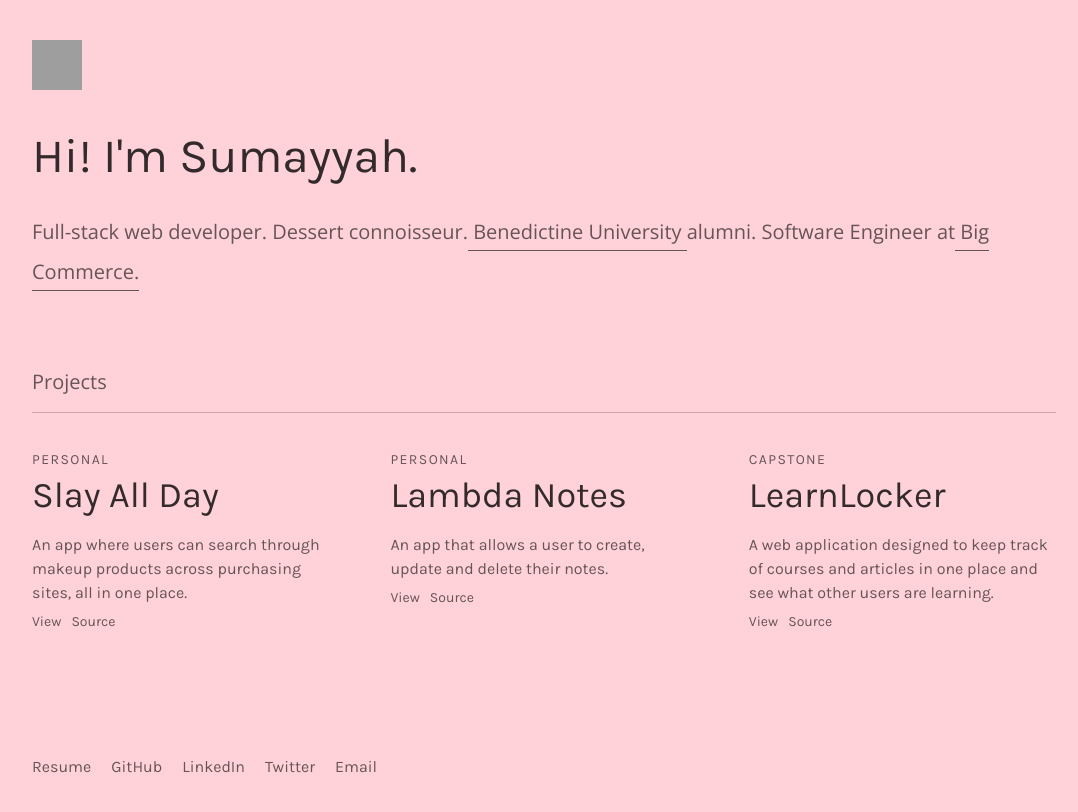
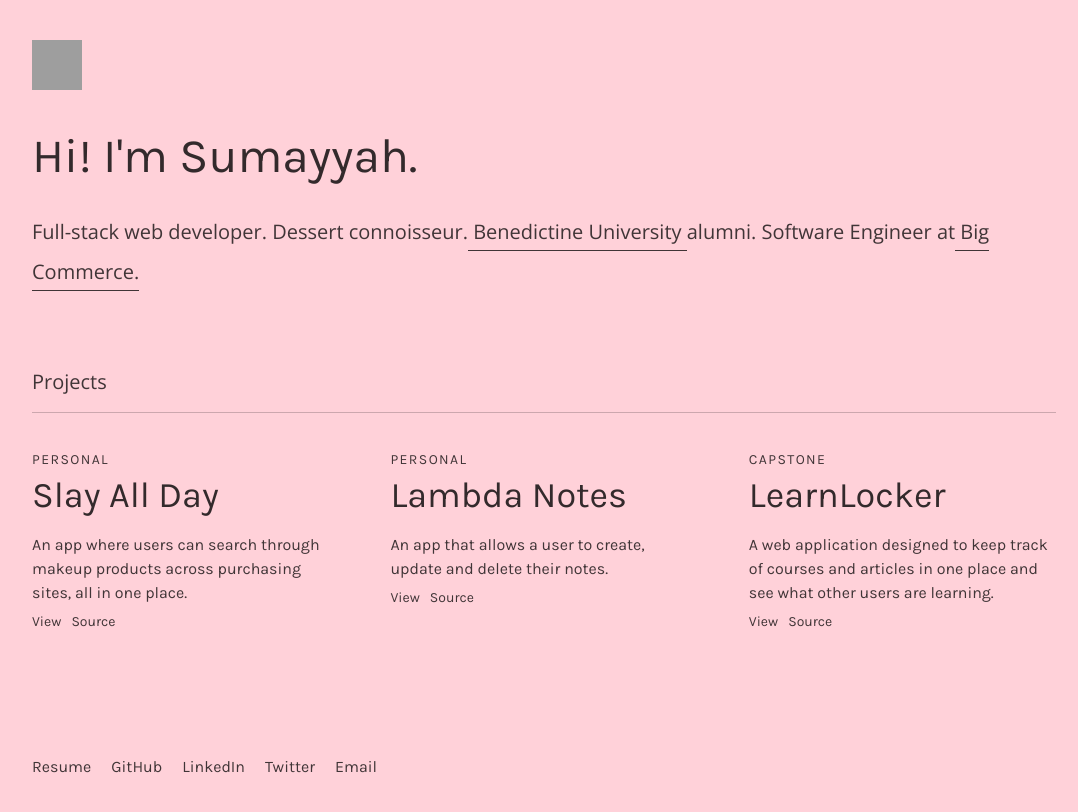
Before and after one commit to sumi419/portfolio, a React (Create React App) app: page / in a window 1280 px wide. Shown: the top 812 px of the page, without its empty margins (96-1174 px from the left). Built offline with nearby package versions, Linux system fonts and the light colour scheme; grey boxes are pictures that could not be loaded.

Commit message:
🖤Update black60 to .75

```diff
--- a/src/styles/index.css
+++ b/src/styles/index.css
@@ -94,7 +94,7 @@ a {
 }
 
 .black60 {
-  color: rgba(0, 0, 0, 0.6);
+  color: rgba(0, 0, 0, 0.75);
 }
 
 .fs14 {
```
